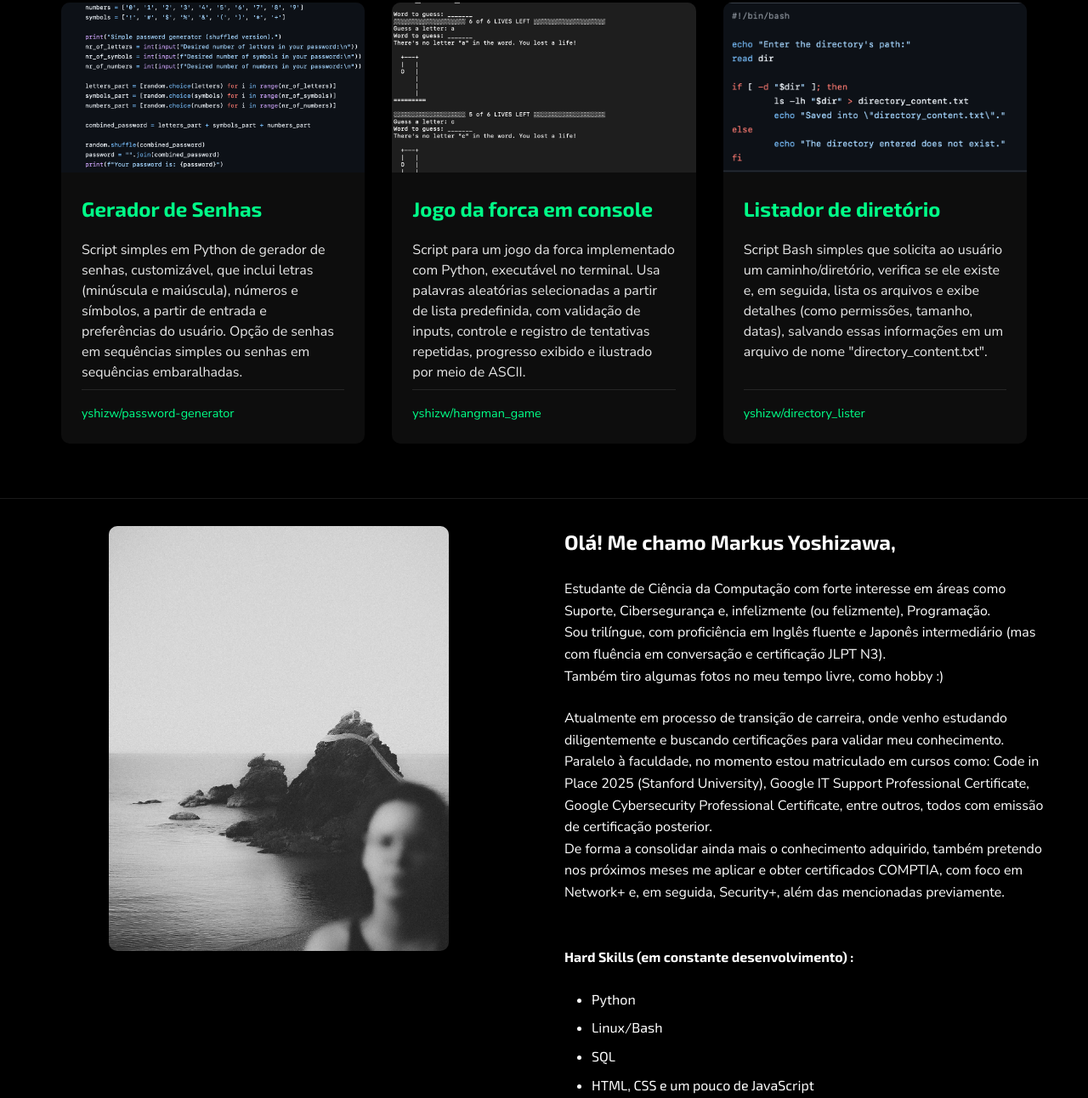
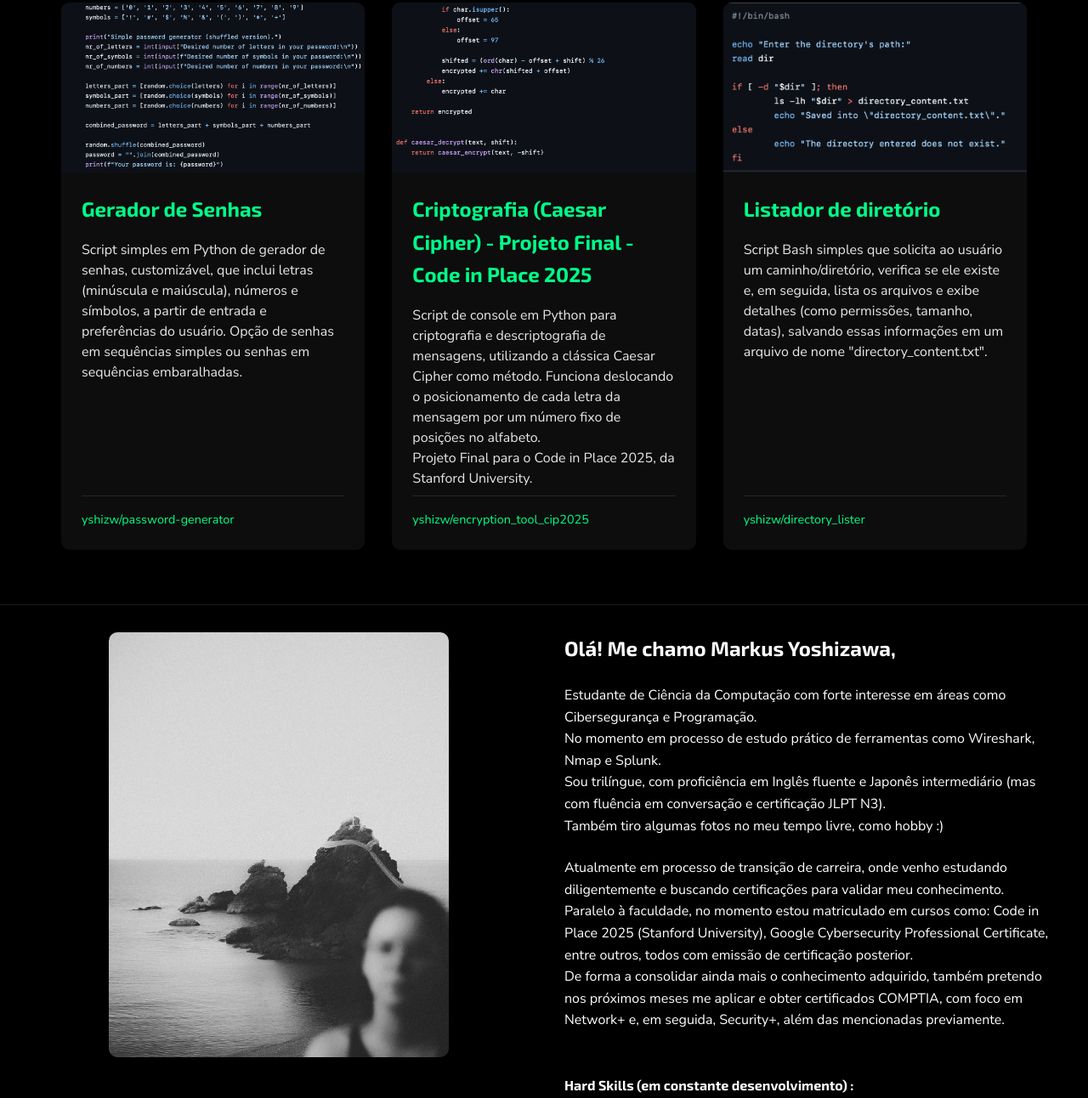
Before and after one commit to yshizw/portfolio, a plain HTML site: page index.html in a window 1280 px wide. Shown: the part 900-2192 px from the top of the page at 85% size. Drawn offline with Linux system fonts and the light colour scheme; a web font is replaced by a local one.

Commit message:
Update projects and minor fixes, br and en html files

```diff
--- a/index.html
+++ b/index.html
@@ -36,7 +36,7 @@
                 <div class="inicio-content">
                     <div class="inicio-text">
                         <h1>Sou Markus Yoshizawa,</h1>
-                        <p>Estudante de Ciência da Computação, com interesse em Suporte, Cibersegurança e Programação</p>
+                        <p>Estudante de Ciência da Computação, com interesse em Cibersegurança e Programação</p>
                         <br>
                         <p class="small-text">e fotógrafo profissionalmente amador, de vez em quando.</p>
                     </div>
@@ -67,18 +67,18 @@
                         <p class="project-repo">yshizw/password-generator</p>
                     </div>
                 </a>
-                <a href="https://github.com/yshizw/hangman_game" target="_blank" class="project-card">
+                <a href="https://github.com/yshizw/encryption_tool_cip2025" target="_blank" class="project-card">
                     <div class="project-image">
-                        <img src="assets/images/project3.png" alt="Imagem do jogo da forca">
+                        <img src="assets/images/caesar-encrypt.png" alt="Imagem do projeto de Cifra de César">
                     </div>
                     <div class="project-info">
-                        <h3>Jogo da forca em console</h3>
-                        <p class="project-description">Script para um jogo da forca implementado com Python,
-                            executável no terminal. Usa palavras aleatórias selecionadas a partir de lista predefinida,
-                            com validação de inputs, controle e registro de tentativas repetidas, progresso
-                            exibido e ilustrado por meio de ASCII.
+                        <h3>Criptografia (Caesar Cipher) - Projeto Final - Code in Place 2025</h3>
+                        <p class="project-description">Script de console em Python para criptografia e descriptografia de
+                            mensagens, utilizando a clássica Caesar Cipher como método. Funciona deslocando o posicionamento
+                            de cada letra da mensagem por um número fixo de posições no alfabeto. <br>Projeto Final para o
+                            Code in Place 2025, da Stanford University.
                         </p>
-                        <p class="project-repo">yshizw/hangman_game</p>
+                        <p class="project-repo">yshizw/encryption_tool_cip2025</p>
                     </div>
                 </a>
                 <a href="https://github.com/yshizw/directory_lister" target="_blank" class="project-card">
@@ -106,15 +106,16 @@
                 <div class="about-text">
                     <h2>Olá! Me chamo Markus Yoshizawa,</h2>
                     <p>Estudante de Ciência da Computação com forte interesse em áreas
-                         como Suporte, Cibersegurança e, infelizmente (ou felizmente),
-                        Programação. <br>Sou trilíngue, com proficiência em Inglês fluente e Japonês
+                         como  Cibersegurança e Programação. <br> No momento em processo de estudo prático
+                         de ferramentas como Wireshark, Nmap e Splunk.<br>
+                         Sou trilíngue, com proficiência em Inglês fluente e Japonês
                         intermediário (mas com fluência em conversação e certificação JLPT N3).<br>
                         Também tiro algumas fotos no meu tempo livre, como hobby :)
                     </p>
                     <p>Atualmente em processo de transição de carreira, onde venho estudando diligentemente
                         e buscando certificações para validar meu conhecimento. Paralelo à faculdade,
-                        no momento estou matriculado em cursos como: Code in Place 2025 (Stanford University), Google IT Support Professional
-                        Certificate, Google Cybersecurity Professional Certificate, entre outros,
+                        no momento estou matriculado em cursos como: Code in Place 2025 (Stanford University),
+                        Google Cybersecurity Professional Certificate, entre outros,
                         todos com emissão de certificação posterior.<br> De forma a consolidar ainda mais
                         o conhecimento adquirido, também pretendo nos próximos meses me aplicar e obter certificados COMPTIA,
                         com foco em Network+ e, em seguida, Security+, além das mencionadas previamente.
```
Also changed, not shown: en/index.html (+15 -11 lines), assets/images/caesar-encrypt.png (added).
